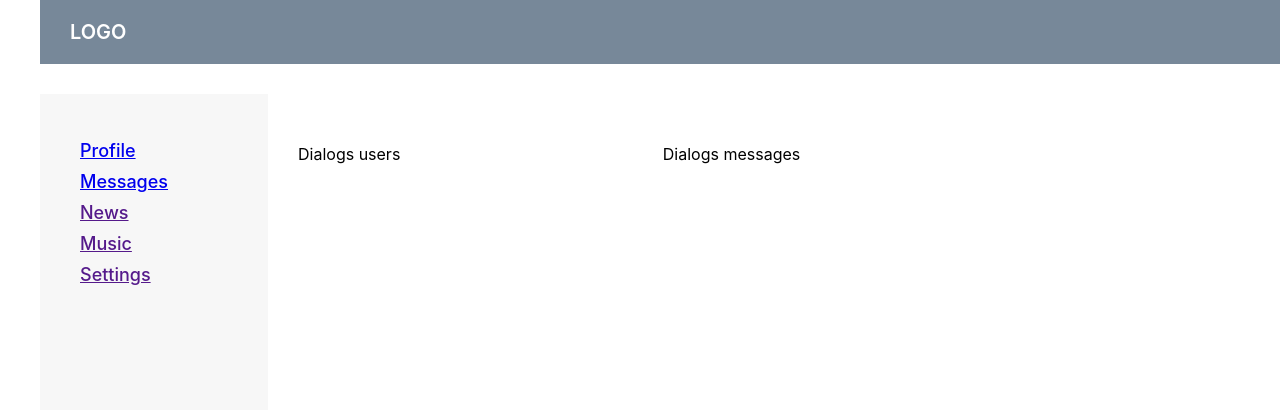
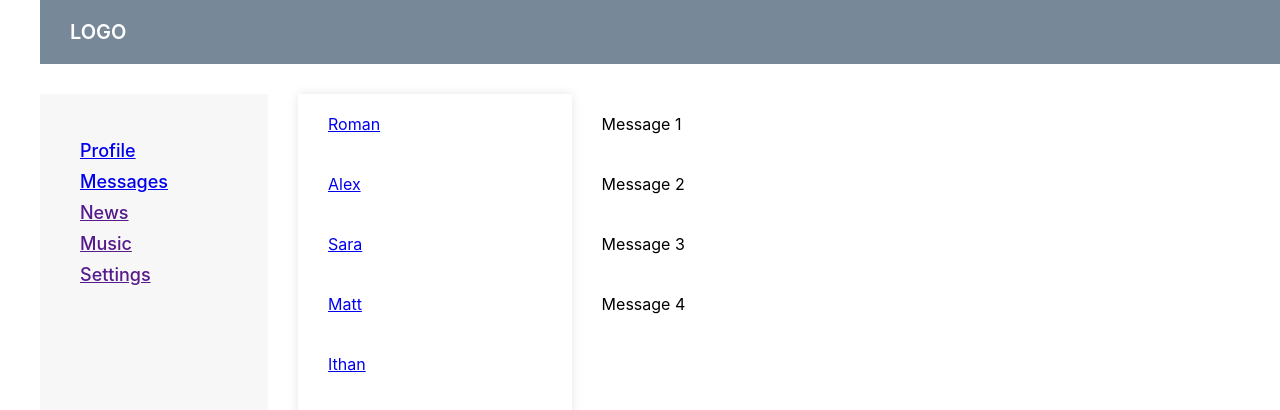
Before and after one commit to artemlitvenko/social-network, a React (Create React App) app: page /dialogs in a window 1280 px wide. Shown: the top 410 px of the page. Built offline with nearby package versions, Linux system fonts and the light colour scheme.

Commit message:
add props for Dialogs.jsx

```diff
--- a/src/components/dialogs/Dialogs.css
+++ b/src/components/dialogs/Dialogs.css
@@ -1,8 +1,20 @@
 .dialogs {
   display: flex;
-  padding: 50px 30px;
+  padding: 0 30px;
   width: 100%;
 }
 .dialogs-users {
-  width: 40%;
+  width: 30%;
+  background: #fff;
+  box-shadow: 0px 0px 10px rgba(0, 0, 0, 0.1);
 }
+.dialogs-users-item {
+  padding: 20px 30px;
+}
+.dialogs-users-item.active {
+  background: #f7f7f7;
+  font-weight: bold;
+}
+.dialogs-messages-item {
+  padding: 20px 30px;
+}
--- a/src/components/dialogs/Dialogs.jsx
+++ b/src/components/dialogs/Dialogs.jsx
@@ -1,14 +1,39 @@
 import React from 'react';
 import './Dialogs.css';
+import { NavLink } from "react-router-dom";
 
-const Dialogs = () => {
+const DialogsItem = (props) => {
+    return (
+        <div className="dialogs-users-item">
+            <NavLink to={ "/dialogs/" + props.id }>{ props.name }</NavLink>
+        </div>
+    );
+};
+
+const MessagesItem = (props) => {
+    return (
+        <div className="dialogs-messages-item">
+            { props.message }
+        </div>
+    );
+};
+
+
+const Dialogs = (props) => {
     return (
         <div className="dialogs">
             <div className="dialogs-users">
-                Dialogs users
+                <DialogsItem name="Roman" id="1" />
+                <DialogsItem name="Alex" id="2" />
+                <DialogsItem name="Sara" id="3" />
+                <DialogsItem name="Matt" id="4" />
+                <DialogsItem name="Ithan" id="5" />
             </div>
             <div className="dialogs-messages">
-                Dialogs messages
+                <MessagesItem message="Message 1" />
+                <MessagesItem message="Message 2" />
+                <MessagesItem message="Message 3" />
+                <MessagesItem message="Message 4" />
             </div>
         </div>
     )
--- a/src/components/profile/Profile.jsx
+++ b/src/components/profile/Profile.jsx
@@ -1,27 +1,13 @@
 import React from 'react';
 import './Profile.css';
 import MyPosts from "./myposts/MyPosts";
-import Dialogs from "../dialogs/Dialogs";
+import ProfileInfo from "./profileInfo/ProfileInfo";
 
 const Profile = () => {
   return (
       <div className="main">
-        <div className="main-header"></div>
-        <div className="profile-block">
-          <div className="avatar">
-            <img src='https://64.media.tumblr.com/f2101850c6c13c657e0f3fb198ad2a7e/tumblr_oednj7uxsV1rub9fao4_1280.jpg' alt="ava" />
-          </div>
-          <div className="description">
-            <h2>Artem L.</h2>
-            <div className="my-data">
-              <div>Date of Birthday: 9.08</div>
-              <div>City: Dnipro</div>
-            </div>
-          </div>
-        </div>
-          <div className="posts">
-              <MyPosts />
-          </div>
+          <ProfileInfo />
+          <MyPosts />
       </div>
   )
 }
--- a/src/components/profile/myposts/MyPosts.jsx
+++ b/src/components/profile/myposts/MyPosts.jsx
@@ -4,7 +4,7 @@ import Post from "./post/Post";
 
 const MyPosts = () => {
   return (
-      <div className="myPosts">
+      <div className="posts">
           <h2>My posts</h2>
           <div className="post-form">
               <textarea></textarea>
--- /dev/null
+++ b/src/components/profile/profileInfo/ProfileInfo.jsx
@@ -0,0 +1,24 @@
+import React from 'react';
+import './ProfileInfo.css';
+
+const ProfileInfo = () => {
+  return (
+      <div>
+        <div className="main-header"></div>
+        <div className="profile-block">
+          <div className="avatar">
+            <img src='https://64.media.tumblr.com/f2101850c6c13c657e0f3fb198ad2a7e/tumblr_oednj7uxsV1rub9fao4_1280.jpg' alt="ava" />
+          </div>
+          <div className="description">
+            <h2>Artem L.</h2>
+            <div className="my-data">
+              <div>Date of Birthday: 9.08</div>
+              <div>City: Dnipro</div>
+            </div>
+          </div>
+        </div>
+      </div>
+  )
+}
+
+export default ProfileInfo;
```
Also changed, not shown: src/components/profile/profileInfo/ProfileInfo.css (added).
